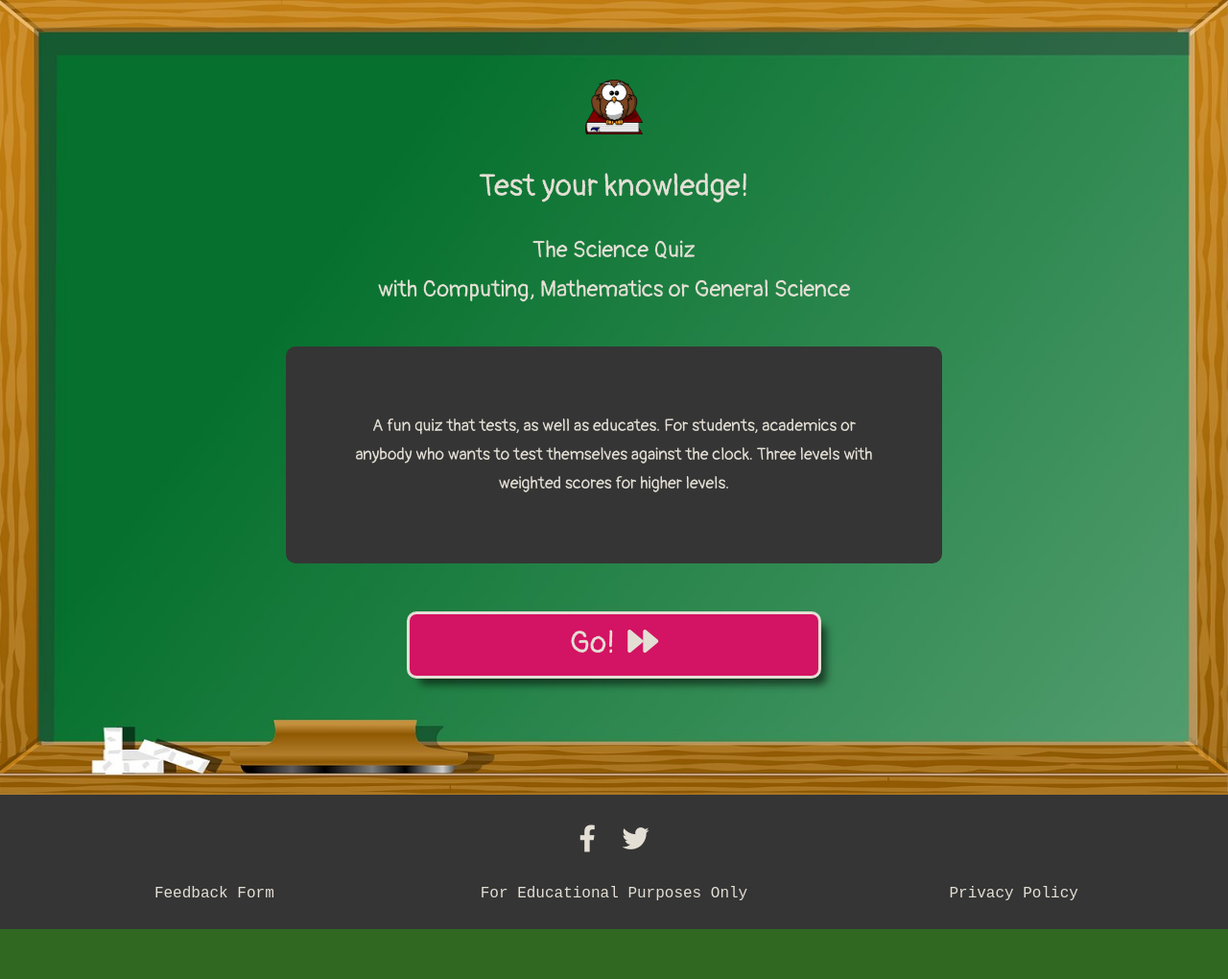
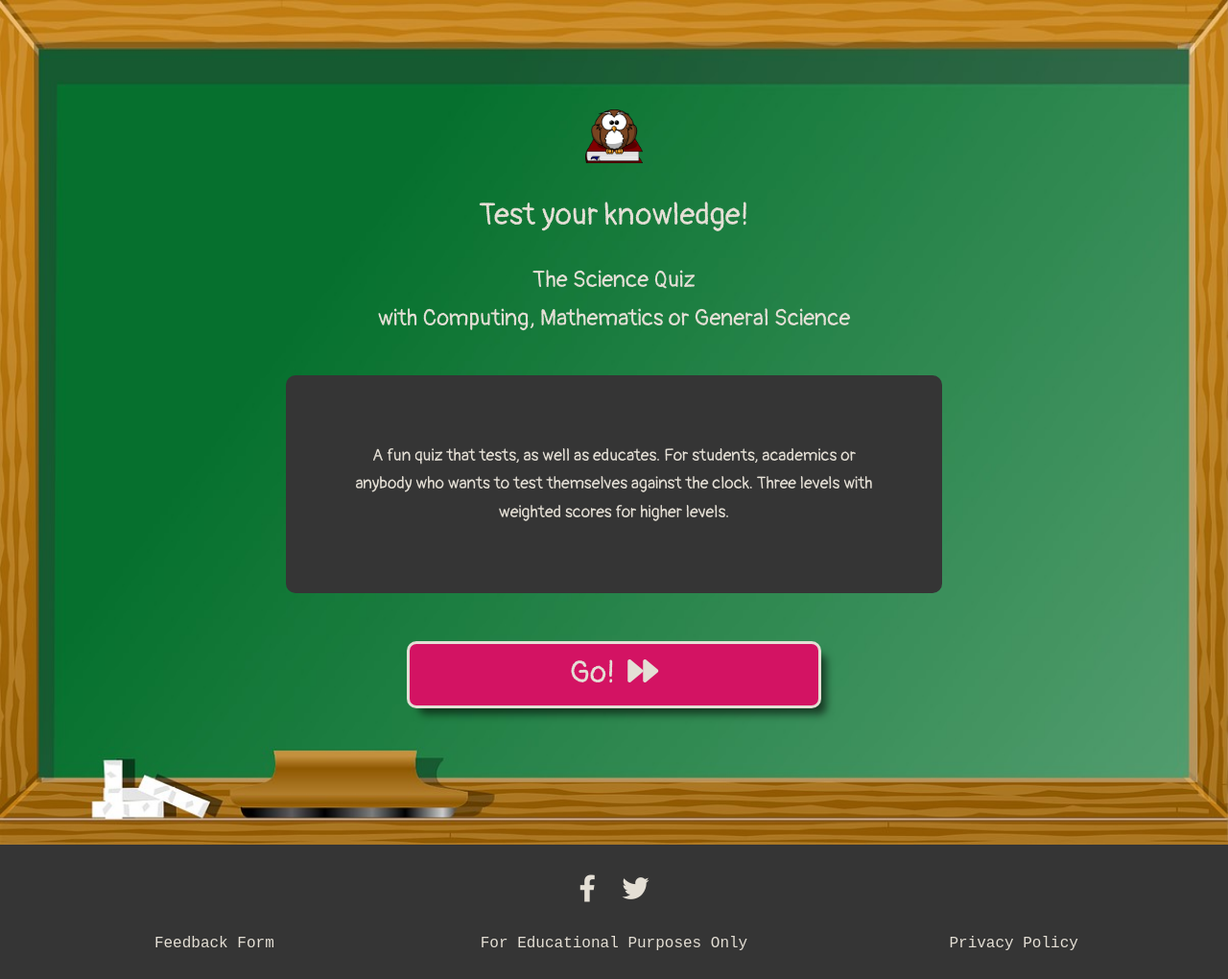
Before and after one commit to robot5000-design/ms2, a plain HTML site: page index.html in a window 1280 px wide. Shown: the whole page at 96% size. Before the commit the page ends 968 px from the top, so only its background shows below. Drawn offline with nearby package versions, Linux system fonts and the light colour scheme.

Commit message:
Adjusted background top & bottom images to relative height

```diff
--- a/assets/css/style.css
+++ b/assets/css/style.css
@@ -127,7 +127,7 @@ button:focus {
 .top-image {
   background: url(../images/back-image-top.jpg) no-repeat top center scroll;
   background-size: 100% 100%;
-  height: 59px;
+  height: 12vw;
   position: relative;
   display: -webkit-box;
   display: -ms-flexbox;
@@ -141,7 +141,7 @@ button:focus {
 .bottom-image {
   background: url(../images/back-image-bottom.jpg) no-repeat top center scroll;
   background-size: 100% 100%;
-  height: 81px;
+  height: 13vw;
   position: relative;
   display: -webkit-box;
   display: -ms-flexbox;
@@ -538,6 +538,12 @@ button:focus {
     font-size: 1.5em;
     line-height: 1.7em;
   }
+  .top-image {
+    height: 9vw;
+  }
+  .bottom-image {
+    height: 10vw;
+  }
 }
 
 @media screen and (min-width: 768px) {
@@ -573,6 +579,12 @@ button:focus {
   .question-container {
     max-width: 60%;
   }
+  .top-image {
+    height: 7vw;
+  }
+  .bottom-image {
+    height: 8vw;
+  }
 }
 
 @media screen and (min-width: 1200px) {
```
